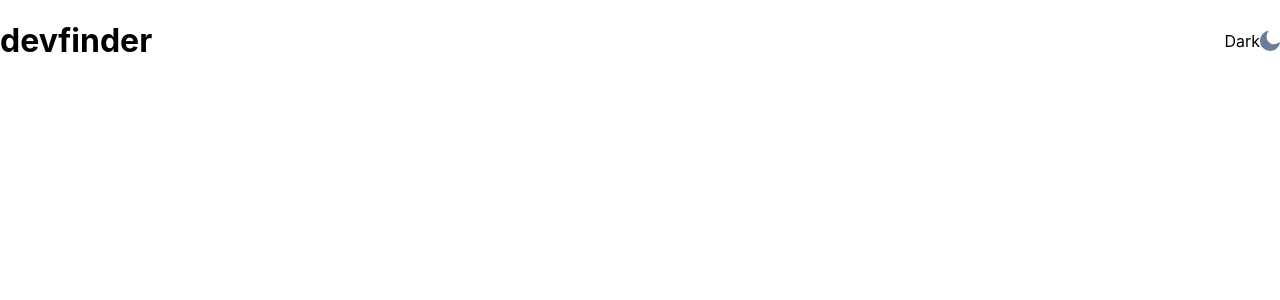
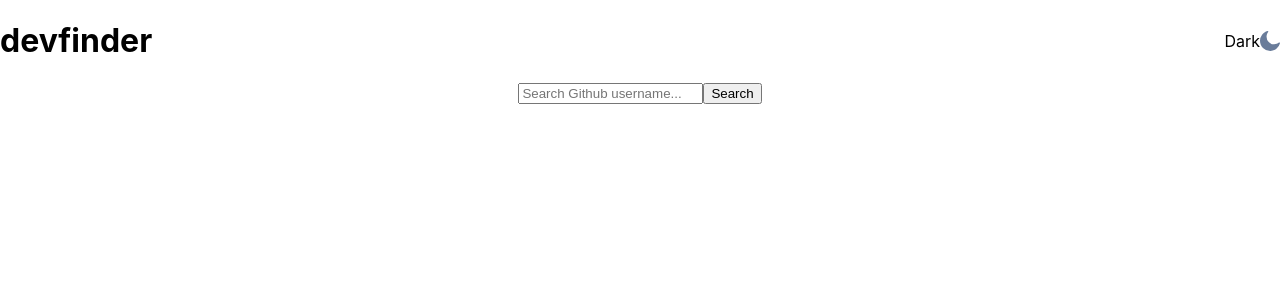
Before and after one commit to vikrambenipal/github-user-search-app, a React (Create React App) app: page / in a window 1280 px wide. Shown: the top 300 px of the page. Built offline with nearby package versions, Linux system fonts and the light colour scheme.

Commit message:
added search bar component

```diff
--- a/src/App.js
+++ b/src/App.js
@@ -1,10 +1,12 @@
 import React from 'react';
 import Header from './components/Header';
+import Search from './components/Search';
 
 function App() {
   return (
     <div className="App">
       <Header/>
+      <Search />
     </div>
   );
 }
--- /dev/null
+++ b/src/components/Search.js
@@ -0,0 +1,26 @@
+import React from 'react';
+import styled from 'styled-components';
+
+const SearchContainer = styled.div`
+    display: flex;
+    justify-content: center;
+`
+const Search = () => {
+
+    const handleSubmit = (e) => {
+        e.preventDefault();
+        const searchValue = document.getElementById("value").value;
+        console.log(searchValue);
+    }
+
+    return (
+    <SearchContainer>
+        <form onSubmit={handleSubmit}>
+            <input id="value" placeholder="Search Github username..."/>
+            <input type="submit" value="Search"/>
+        </form>
+    </SearchContainer>
+    )
+}
+
+export default Search;
```
